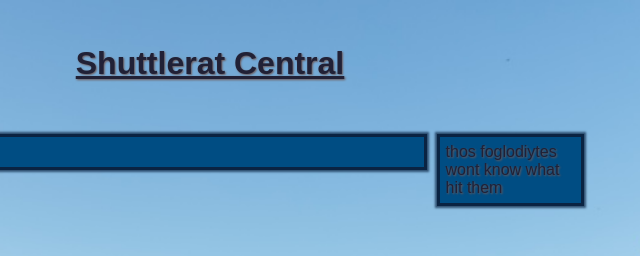
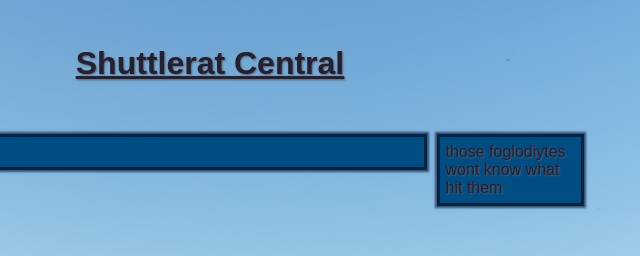
Before and after one commit to BRBergman/shuttlerat, a plain HTML site: page index.html in a window 1280 px wide. Shown: the top 256 px of the page, 430-1070 px from the left. Drawn offline with Linux system fonts and the light colour scheme.

Commit message:
missing e

```diff
--- a/index.html
+++ b/index.html
@@ -15,7 +15,7 @@
             <div> under contruction</div>
         </div>
         <div class="outerboxes" style="width: 25%">
-            <div>thos foglodiytes wont know what hit them</div>
+            <div>those foglodiytes wont know what hit them</div>
         </div>
     </div>
 </body>
```
